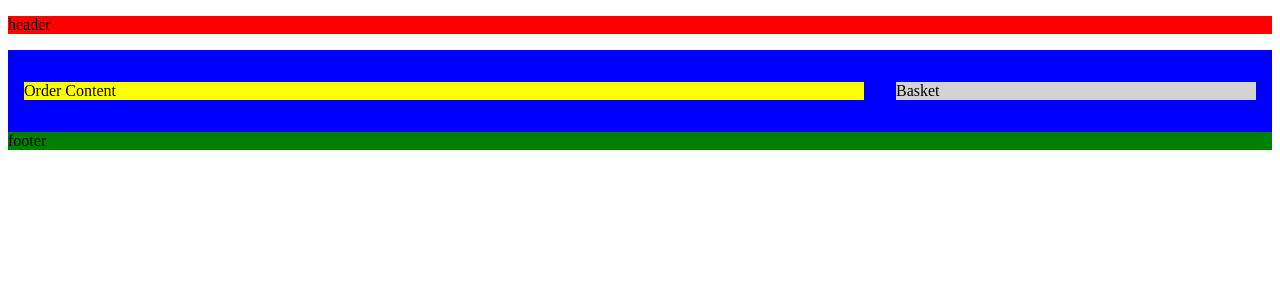
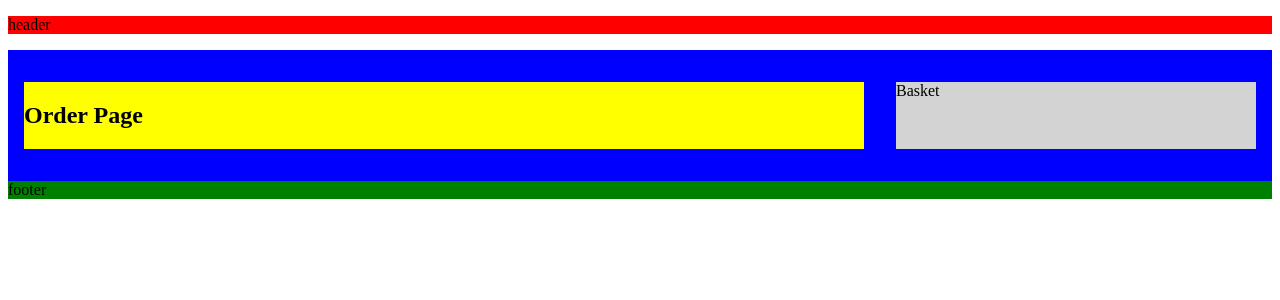
Before and after one commit to larsbeckdev/demo-bestell-app, a Vue app: page /bestellen in a window 1280 px wide. Shown: the top 300 px of the page. Built offline with nearby package versions, Linux system fonts and the light colour scheme.

Commit message:
Replace placeholder content with OrderPage component in OrderContent

```diff
--- a/src/layouts/components/OrderContent.vue
+++ b/src/layouts/components/OrderContent.vue
@@ -1,7 +1,9 @@
-<script setup></script>
+<script setup>
+import OrderPage from '@/pages/OrderPage.vue'
+</script>
 
 <template>
-  <div>Order Content</div>
+  <OrderPage />
 </template>
 
 <style scoped></style>
```
